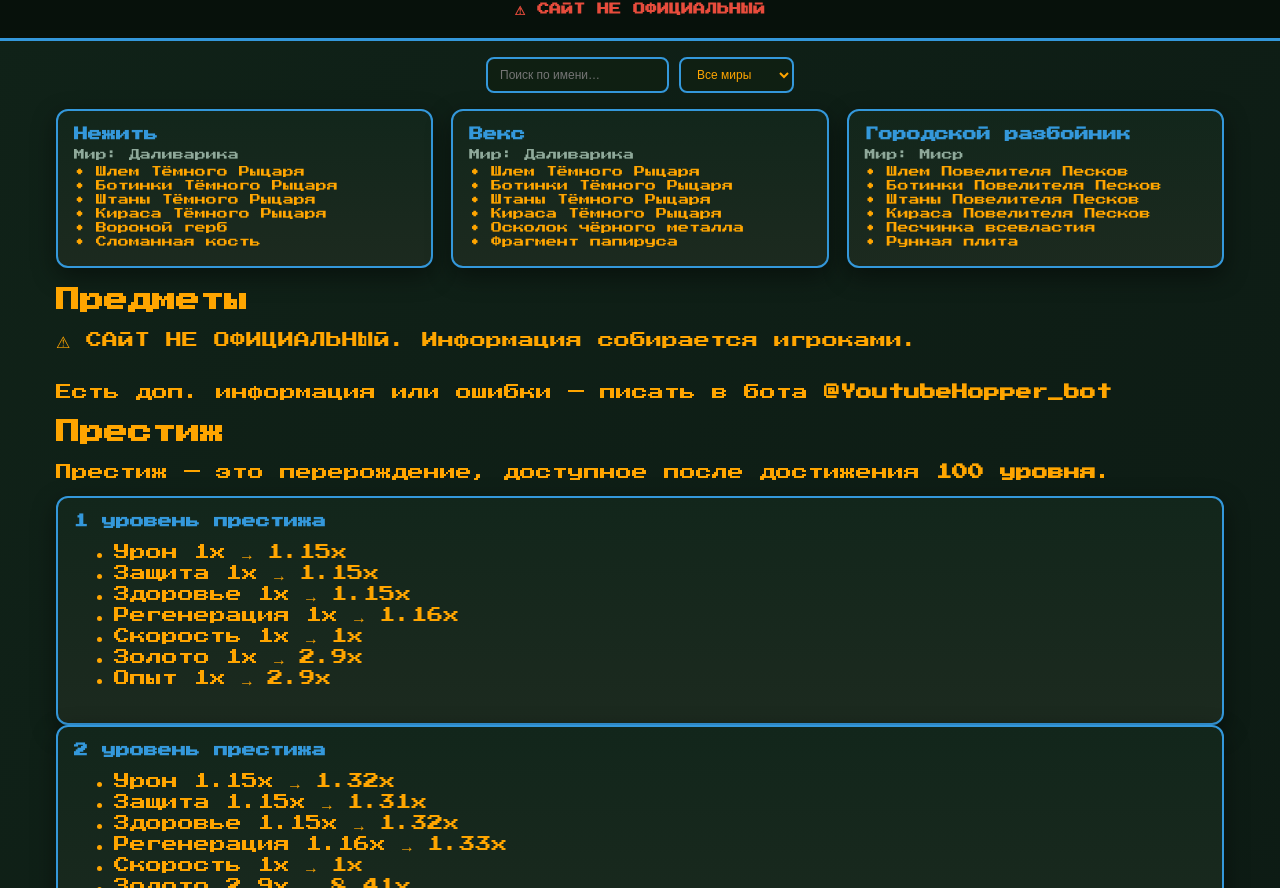
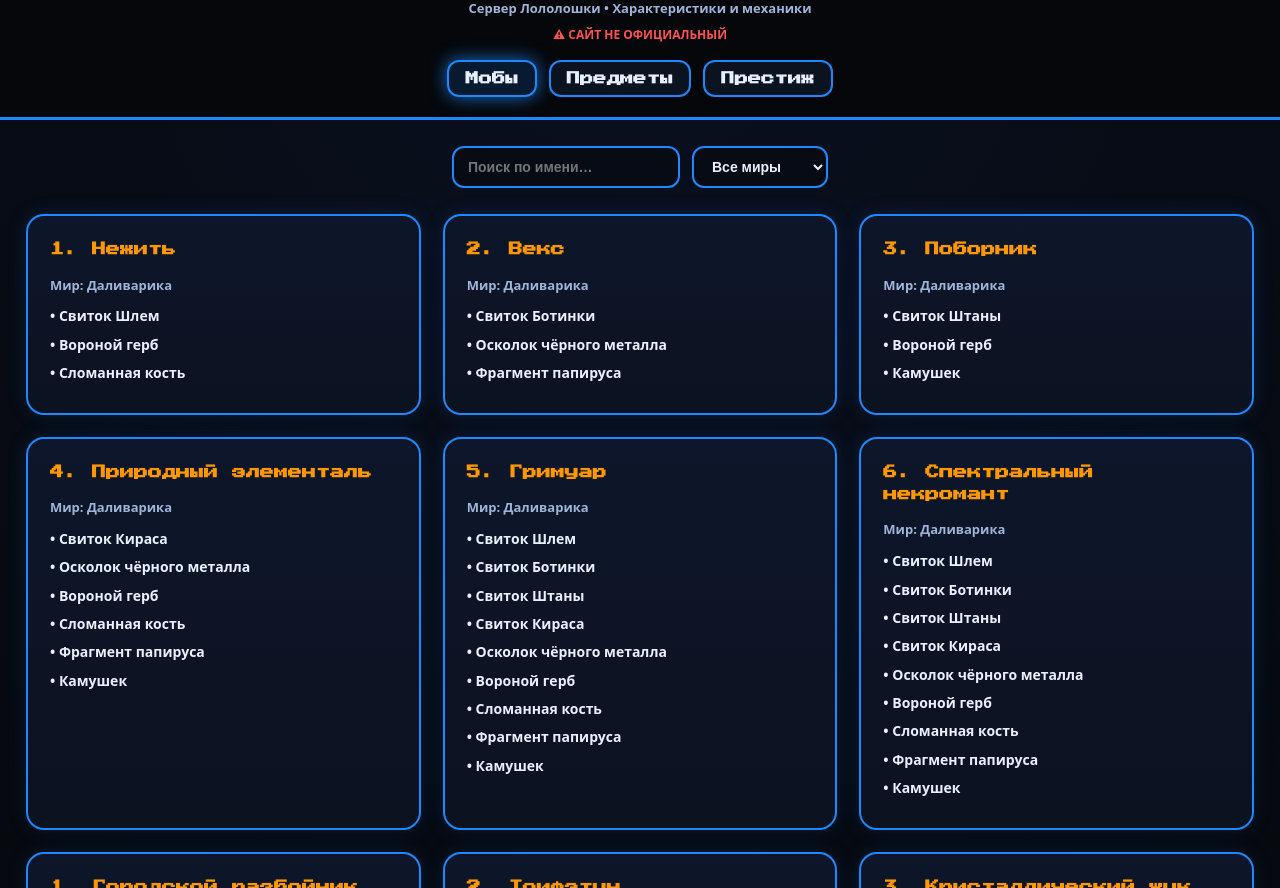
Before and after one commit to Hopper736-twink/Test_lololowka_server, a plain HTML site: page index.html in a window 1280 px wide. Shown: the part 63-951 px from the top of the page. Drawn offline with Linux system fonts and the light colour scheme.

Commit message:
Update index.html

```diff
--- a/index.html
+++ b/index.html
@@ -1,82 +1,74 @@
-<!DOCTYPE html><html lang="ru">
+<!DOCTYPE html>
+<html lang="ru">
 <head>
   <meta charset="UTF-8">
   <meta name="viewport" content="width=device-width, initial-scale=1.0">
   <title>Путь героя — фан-справочник</title>
-  <link href="https://fonts.googleapis.com/css2?family=Press+Start+2P&display=swap" rel="stylesheet">
+  <link href="https://fonts.googleapis.com/css2?family=Press+Start+2P&family=Inter:wght@500;700&display=swap" rel="stylesheet">
   <style>
-    :root {
-      --bg: #0b0f0c;
-      --card: #1c2a1f;
-      --accent: #3498db;
-      --text: #ffa500;
-      --muted: #8fa99a;
-      --danger: #e74c3c;
-      --hover: #2ecc71;
-    }* { box-sizing: border-box; }
-body {
-  margin: 0;
-  font-family: 'Press Start 2P', monospace;
-  background: linear-gradient(120deg, #102218, #0d1b14);
-  color: var(--text);
-}
+:root{
+  --bg:#05070a;
+  --card:#0b1220;
+  --border:#1e88ff;
+  --accent:#ff9800;
+  --text:#e8f0ff;
+  --muted:#9fb4d8;
+}*{box-sizing:border-box}
 
-header {
-  padding: 20px;
-  text-align: center;
-  background: #07110b;
-  border-bottom: 3px solid var(--accent);
-}
+body{ margin:0; background:radial-gradient(circle at top,#0a1020,#05070a 60%); color:var(--text); font-family:system-ui,-apple-system,BlinkMacSystemFont,'Segoe UI',Arial,sans-serif; line-height:1.6; font-weight:700; }
 
-header h1 { font-size: 24px; color: var(--accent); margin: 0; }
-header .subtitle { font-size: 12px; color: var(--muted); margin-top: 4px; }
-.warning { color: var(--danger); font-weight: 700; margin-top: 6px; font-size: 12px; }
+header{ background:#05070a; border-bottom:3px solid var(--border); padding:20px; text-align:center; }
 
-main { max-width: 1200px; margin: 0 auto; padding: 16px; }
+header h1{ font-family:'Press Start 2P',monospace; color:var(--accent); font-size:22px; margin:0; }
+.subtitle{color:var(--muted);font-size:13px;margin-top:6px;font-weight:700}
+.warning{color:#ff5252;font-size:12px;margin-top:6px;font-weight:700}
 
-.controls { display: flex; gap: 10px; flex-wrap: wrap; margin-bottom: 16px; justify-content: center; }
-input, select {
-  background: #0f1f12;
-  border: 2px solid var(--accent);
-  color: var(--text);
-  padding: 8px 12px;
-  border-radius: 8px;
-  font-size: 12px;
-  transition: 0.2s;
-}
-input:focus, select:focus { border-color: var(--hover); outline: none; }
+.tabs{ display:flex; justify-content:center; gap:12px; margin-top:16px; flex-wrap:wrap; }
 
-.grid {
-  display: grid;
-  grid-template-columns: repeat(auto-fill, minmax(280px, 1fr));
-  gap: 18px;
-}
+.tab{ font-family:'Press Start 2P',monospace; background:var(--card); border:2px solid var(--border); color:var(--text); padding:10px 16px; border-radius:12px; cursor:pointer; transition:.2s; font-weight:700; }
 
-.card {
-  background: linear-gradient(180deg, #12261b, var(--card));
-  border: 2px solid var(--accent);
-  border-radius: 12px;
-  padding: 16px;
-  box-shadow: 0 8px 25px rgba(0,0,0,0.45);
-  transition: transform 0.2s, box-shadow 0.2s;
-}
-.card:hover { transform: translateY(-5px); box-shadow: 0 12px 30px rgba(0,0,0,0.6); }
+.tab:hover{box-shadow:0 0 12px rgba(30,136,255,.6)}
+.tab.active{ background:rgba(30,136,255,.15); box-shadow:0 0 18px rgba(30,136,255,.8); }
 
-.card h3 { margin: 0 0 8px 0; color: var(--accent); font-size: 14px; font-weight: bold; }
-.world { font-size: 11px; color: var(--muted); margin-bottom: 6px; }
-.stat { font-size: 11px; margin-bottom: 3px; }
-.stat span { color: var(--muted); }
+main{max-width:1300px;margin:0 auto;padding:26px}
 
-footer { margin-top: 30px; padding: 16px; border-top: 2px solid var(--accent); font-size: 12px; color: var(--muted); text-align: center; }
-footer a { color: var(--accent); text-decoration: none; }
+.controls{ display:flex; gap:12px; justify-content:center; margin-bottom:26px; flex-wrap:wrap; }
 
+input,select{ background:#070b14; border:2px solid var(--border); color:var(--text); padding:10px 14px; border-radius:12px; font-size:14px; font-weight:700; }
+
+.grid{ display:grid; grid-template-columns:repeat(auto-fill,minmax(300px,1fr)); gap:22px; }
+
+.card, .item-card, .prestige-card{ background:linear-gradient(180deg,#0d162a,var(--card)); border:2px solid var(--border); border-radius:18px; padding:22px; box-shadow:0 0 20px rgba(30,136,255,.15); font-weight:700; }
+
+.card h3, .item-card h3, .prestige-card h3{ font-family:'Press Start 2P',monospace; color:var(--accent); font-size:14px; margin:0 0 14px 0; font-weight:700; }
+
+.world{color:var(--muted);font-size:13px;margin-bottom:10px;font-weight:700}
+.stat{font-size:14px;margin-bottom:6px;color:var(--text);font-weight:700}
+
+.items-grid{ display:grid; grid-template-columns:repeat(auto-fill,minmax(260px,1fr)); gap:22px; margin-top:22px; }
+
+section h2{ font-family:'Press Start 2P',monospace; color:var(--accent); margin-bottom:18px; font-weight:700; }
+
+footer{ border-top:2px solid var(--border); margin-top:40px; padding:20px; text-align:center; color:var(--muted); font-weight:700; }
+footer a{color:var(--accent);text-decoration:none;font-weight:700}
+
+.tab-content{display:none}
+.tab-content.active{display:block}
   </style>
 </head>
-<body><header>
+<body>
+<header>
   <h1>Путь героя — фан-справочник</h1>
-  <div class="subtitle">Сервер Лололошки • Характеристики мобов</div>
+  <div class="subtitle">Сервер Лололошки • Характеристики и механики</div>
   <div class="warning">⚠ САЙТ НЕ ОФИЦИАЛЬНЫЙ</div>
-</header><main>
+  <nav class="tabs">
+    <button class="tab active" data-tab="mobs">Мобы</button>
+    <button class="tab" data-tab="items">Предметы</button>
+    <button class="tab" data-tab="prestige">Престиж</button>
+  </nav>
+</header>
+<main>
+  <section id="tab-mobs" class="tab-content active">
     <div class="controls">
       <input id="search" placeholder="Поиск по имени…" />
       <select id="worldFilter">
@@ -85,74 +77,127 @@ footer a { color: var(--accent); text-decoration: none; }
         <option value="Миср">Миср</option>
         <option value="Алотерра">Алотерра</option>
       </select>
-  </div>  <div id="cards" class="grid"></div>  <section id="items">
+    </div>
+    <div id="cards" class="grid"></div>
+  </section>
+
+  <section id="tab-items" class="tab-content">
     <h2>Предметы</h2>
-    <p class="note">⚠ САЙТ НЕ ОФИЦИАЛЬНЫЙ. Информация собирается игроками.</p><div class="grid" id="itemGrid"></div>
+    <div class="items-grid">
+      <div class="item-card"><h3>Свиток Шлем</h3></div>
+      <div class="item-card"><h3>Свиток Ботинки</h3></div>
+      <div class="item-card"><h3>Свиток Штаны</h3></div>
+      <div class="item-card"><h3>Свиток Кираса</h3></div>
+      <div class="item-card"><h3>Вороной герб</h3></div>
+      <div class="item-card"><h3>Сломанная кость</h3></div>
+      <div class="item-card"><h3>Фрагмент папируса</h3></div>
+      <div class="item-card"><h3>Камушек</h3></div>
+      <div class="item-card"><h3>Песчинка всевластия</h3></div>
+      <div class="item-card"><h3>Сердце Джинна</h3></div>
+      <div class="item-card"><h3>Аметистовый кристалл</h3></div>
+      <div class="item-card"><h3>Рунная плита</h3></div>
+      <div class="item-card"><h3>Клочок шёлка</h3></div>
+      <div class="item-card"><h3>Первичная материя</h3></div>
+      <div class="item-card"><h3>Мини-реактор</h3></div>
+      <div class="item-card"><h3>Сгусток неизвестной субстанции</h3></div>
+      <div class="item-card"><h3>Технопластина</h3></div>
+      <div class="item-card"><h3>Микросхема</h3></div>
+    </div>
+  </section>
 
-<p class="tg">Есть доп. информация или ошибки — писать в бота <b>@YoutubeHopper_bot</b></p>
-
-  </section>  <section id="prestige">
+  <section id="tab-prestige" class="tab-content">
     <h2>Престиж</h2>
-    <p class="note">Престиж — это перерождение, доступное после достижения <b>100 уровня</b>.</p><div class="card">
+    <div class="prestige-card">
       <h3>1 уровень престижа</h3>
       <ul>
-    <li>Урон 1x → 1.15x</li>
-    <li>Защита 1x → 1.15x</li>
-    <li>Здоровье 1x → 1.15x</li>
-    <li>Регенерация 1x → 1.16x</li>
-    <li>Скорость 1x → 1x</li>
-    <li>Золото 1x → 2.9x</li>
-    <li>Опыт 1x → 2.9x</li>
+        <li>Урон: 1x → 1.15x</li>
+        <li>Защита: 1x → 1.15x</li>
+        <li>Здоровье: 1x → 1.15x</li>
+        <li>Регенерация: 1x → 1.16x</li>
+        <li>Скорость: 1x → 1x</li>
+        <li>Золото: 1x → 2.9x</li>
+        <li>Опыт: 1x → 2.9x</li>
       </ul>
-</div>
+      <p><b>Условия:</b> 100 уровень + квесты Междумирья</p>
 
-<div class="card">
       <h3>2 уровень престижа</h3>
       <ul>
-    <li>Урон 1.15x → 1.32x</li>
-    <li>Защита 1.15x → 1.31x</li>
-    <li>Здоровье 1.15x → 1.32x</li>
-    <li>Регенерация 1.16x → 1.33x</li>
-    <li>Скорость 1x → 1x</li>
-    <li>Золото 2.9x → 8.41x</li>
-    <li>Опыт 2.9x → 8.41x</li>
+        <li>Урон: 1.15x → 1.32x</li>
+        <li>Защита: 1.15x → 1.31x</li>
+        <li>Здоровье: 1.15x → 1.32x</li>
+        <li>Регенерация: 1.16x → 1.33x</li>
+        <li>Скорость: 1x → 1x</li>
+        <li>Золото: 2.9x → 8.41x</li>
+        <li>Опыт: 2.9x → 8.41x</li>
       </ul>
-  <p>Для повышения: достичь 100 уровня и выполнить квесты на Междумирье</p>
+      <p><b>Условия:</b> 100 уровень + квесты Междумирья</p>
     </div>
+  </section>
+</main>
 
-  </section>
-</main><footer>
+<footer>
   <div>Есть доп. информация или вопросы — писать в Telegram-бота</div>
   <div><a href="https://t.me/YoutubeHopper_bot" target="_blank">@YoutubeHopper_bot</a></div>
-</footer><script>
+</footer>
+
+<script>
+// Вкладки
+document.querySelectorAll('.tab').forEach(btn => {
+  btn.addEventListener('click', () => {
+    document.querySelectorAll('.tab').forEach(b => b.classList.remove('active'));
+    document.querySelectorAll('.tab-content').forEach(c => c.classList.remove('active'));
+
+    btn.classList.add('active');
+    document.getElementById('tab-' + btn.dataset.tab).classList.add('active');
+  });
+});
+
+// Мобы
 const enemies = [
-  { world: 'Даливарика', name: 'Нежить', drops: ['Шлем Тёмного Рыцаря','Ботинки Тёмного Рыцаря','Штаны Тёмного Рыцаря','Кираса Тёмного Рыцаря','Вороной герб','Сломанная кость'] },
-  { world: 'Даливарика', name: 'Векс', drops: ['Шлем Тёмного Рыцаря','Ботинки Тёмного Рыцаря','Штаны Тёмного Рыцаря','Кираса Тёмного Рыцаря','Осколок чёрного металла','Фрагмент папируса'] },
-  { world: 'Миср', name: 'Городской разбойник', drops: ['Шлем Повелителя Песков','Ботинки Повелителя Песков','Штаны Повелителя Песков','Кираса Повелителя Песков','Песчинка всевластия','Рунная плита'] }
-  // Добавь остальных мобов и их дропы аналогично
+  // ===== Даливарика =====
+  { world: 'Даливарика', order: 1, name: 'Нежить', drops: ['Свиток Шлем','Вороной герб','Сломанная кость'] },
+  { world: 'Даливарика', order: 2, name: 'Векс', drops: ['Свиток Ботинки','Осколок чёрного металла','Фрагмент папируса'] },
+  { world: 'Даливарика', order: 3, name: 'Поборник', drops: ['Свиток Штаны','Вороной герб','Камушек'] },
+  { world: 'Даливарика', order: 4, name: 'Природный элементаль', drops: ['Свиток Кираса','Осколок чёрного металла','Вороной герб','Сломанная кость','Фрагмент папируса','Камушек'] },
+  { world: 'Даливарика', order: 5, name: 'Гримуар', drops: ['Свиток Шлем','Свиток Ботинки','Свиток Штаны','Свиток Кираса','Осколок чёрного металла','Вороной герб','Сломанная кость','Фрагмент папируса','Камушек'] },
+  { world: 'Даливарика', order: 6, name: 'Спектральный некромант', drops: ['Свиток Шлем','Свиток Ботинки','Свиток Штаны','Свиток Кираса','Осколок чёрного металла','Вороной герб','Сломанная кость','Фрагмент папируса','Камушек'] },
+  // ===== Миср =====
+  { world: 'Миср', order: 1, name: 'Городской разбойник', drops: ['Свиток Шлем','Песчинка всевластия','Рунная плита'] },
+  { world: 'Миср', order: 2, name: 'Тоифэтун', drops: ['Свиток Ботинки','Сердце Джинна','Аметистовый кристалл'] },
+  { world: 'Миср', order: 3, name: 'Кристаллический жук', drops: ['Свиток Штаны','Песчинка всевластия','Клочок шёлка'] },
+  { world: 'Миср', order: 4, name: 'Пещерный скорпион', drops: ['Свиток Кираса','Сердце Джинна','Песчинка всевластия','Аметистовый кристалл','Рунная плита','Клочок шёлка'] },
+  { world: 'Миср', order: 5, name: 'Чудовище', drops: ['Свиток Шлем','Свиток Ботинки','Свиток Штаны','Свиток Кираса','Сердце Джинна','Песчинка всевластия','Аметистовый кристалл','Рунная плита','Клочок шёлка'] },
+  { world: 'Миср', order: 6, name: 'Отверженный', drops: ['Свиток Шлем','Свиток Ботинки','Свиток Штаны','Свиток Кираса','Сердце Джинна','Песчинка всевластия','Аметистовый кристалл','Рунная плита','Клочок шёлка'] },
+  // ===== Алотерра =====
+  { world: 'Алотерра', order: 1, name: 'Имперский полицейский', drops: ['Свиток Шлем','Первичная материя','Мини-реактор'] },
+  { world: 'Алотерра', order: 2, name: 'Имперский пёс', drops: ['Свиток Ботинки','Сгусток неизвестной субстанции','Технопластина'] },
+  { world: 'Алотерра', order: 3, name: 'Автономный бот', drops: ['Свиток Штаны','Микросхема','Мини-реактор'] },
+  { world: 'Алотерра', order: 4, name: 'ΑΠΜ-ΤΑΡAH', drops: ['Свиток Кираса','Мини-реактор','Технопластина','Микросхема','Сгусток неизвестной субстанции','Первичная материя'] },
+  { world: 'Алотерра', order: 5, name: 'АПМ-Хищник', drops: ['Мини-реактор','Технопластина','Микросхема','Сгусток неизвестной субстанции','Первичная материя'] },
+  { world: 'Алотерра', order: 6, name: 'АПМ-Жало', drops: ['Мини-реактор','Технопластина','Микросхема','Сгусток неизвестной субстанции','Первичная материя'] }
 ];
 
 const cards = document.getElementById('cards');
 const search = document.getElementById('search');
 const worldFilter = document.getElementById('worldFilter');
 
-function render() {
+function renderMobs() {
   const q = search.value.toLowerCase();
   const w = worldFilter.value;
   cards.innerHTML = '';
-
   enemies.filter(e => (w === 'all' || e.world === w))
          .filter(e => e.name.toLowerCase().includes(q))
          .forEach(e => {
            const div = document.createElement('div');
            div.className = 'card';
-            div.innerHTML = `<h3>${e.name}</h3><div class="world">Мир: ${e.world}</div>` + e.drops.map(d => `<div class="stat">• ${d}</div>`).join('');
+           div.innerHTML = `<h3>${e.order}. ${e.name}</h3><div class="world">Мир: ${e.world}</div>${e.drops.map(d=>`<div class="stat">• ${d}</div>`).join('')}`;
            cards.appendChild(div);
          });
 }
 
-search.addEventListener('input', render);
-worldFilter.addEventListener('change', render);
-render();
-</script></body>
+search.addEventListener('input', renderMobs);
+worldFilter.addEventListener('change', renderMobs);
+renderMobs();
+</script>
+</body>
 </html>
```
Lines whose indentation alone changed are shown as unchanged.
